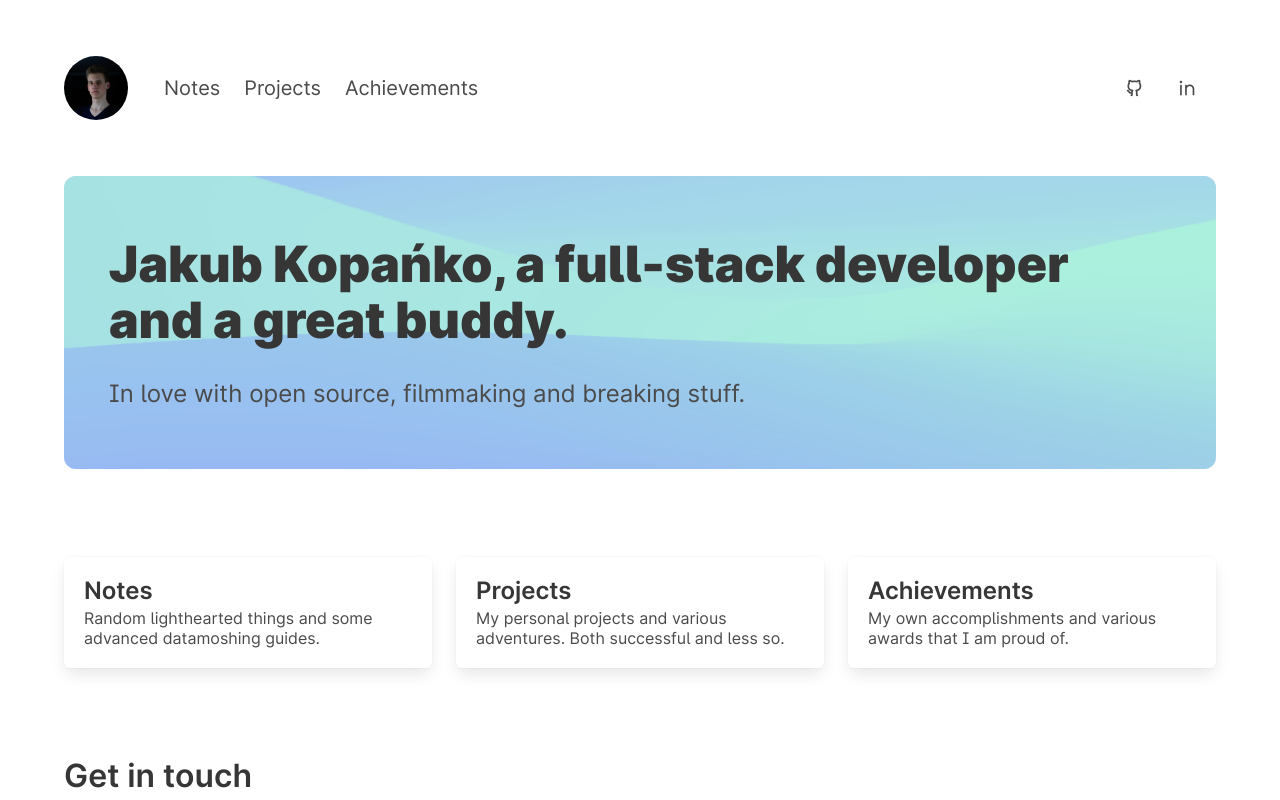
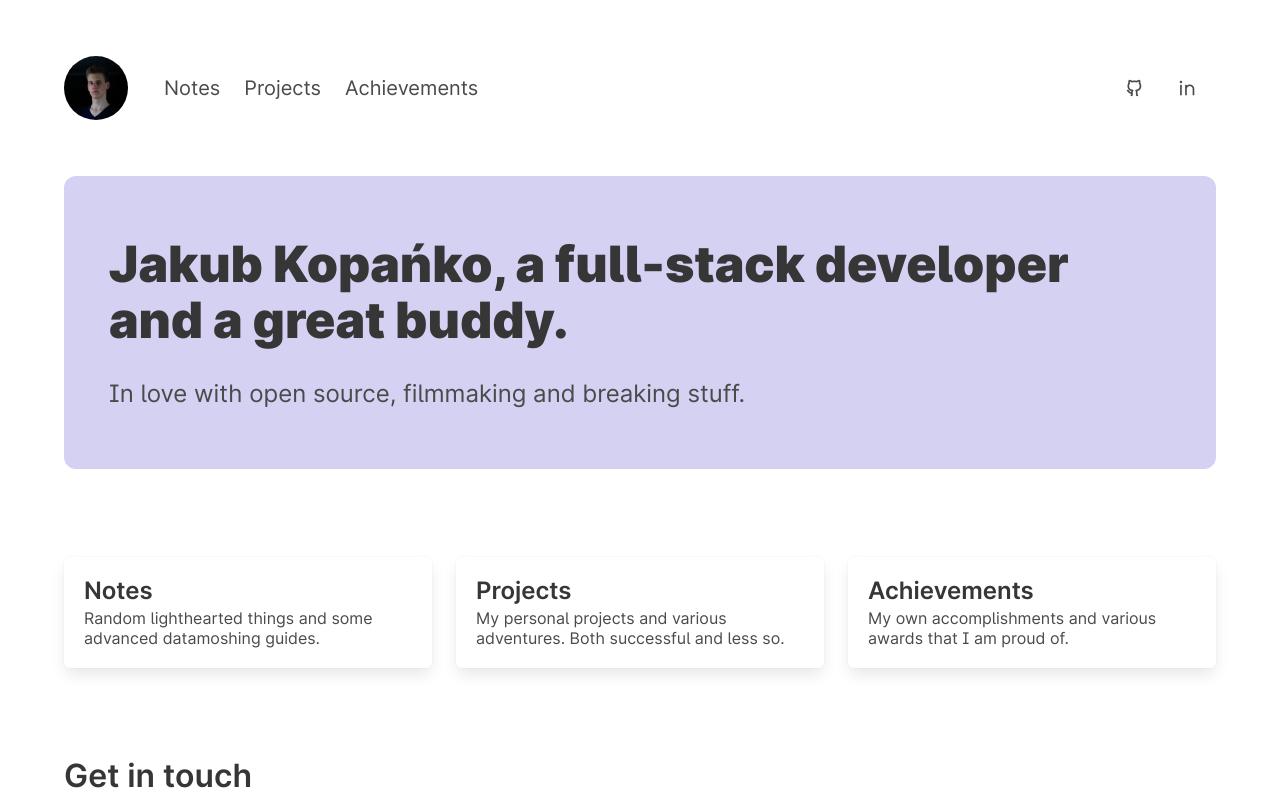
Before and after one commit to pcktm/kopanko.com, a Next.js app: page / in a window 1280 px wide. Shown: the top 800 px of the page. Built offline with nearby package versions, Linux system fonts and the light colour scheme.

Commit message:
feat: make the gradient fade in nicely

```diff
--- a/pages/index.tsx
+++ b/pages/index.tsx
@@ -35,7 +35,7 @@ export default function Home() {
 
       <div className="main section with-gradient">
         <section className="content intro">
-          <div className="container">
+          <div className="container is-colored">
             <RainbowCanvas className="rainbow"></RainbowCanvas>
             <div className="about gradient">
               <p className="title ">Jakub Kopańko, a full-stack developer<br/>and a great buddy.</p>
--- a/styles/index.scss
+++ b/styles/index.scss
@@ -27,6 +27,12 @@
   }
 }
 
+.container.is-colored {
+  background-color: #d5d1f3;
+  border-radius: 12px;
+  z-index: -2;
+}
+
 .main.with-gradient {
   @media screen and (min-width: 769px) {
     padding-top: 0;
@@ -34,16 +40,23 @@
 
   .rainbow {
     position: absolute;
-    z-index: -100;
+    z-index: -1;
     width: 100%;
     height: 100%;
     border-radius: 12px;
-    animation: huerotate 5s ease-in-out infinite;
+    animation: fadein linear 2s, huerotate 5s ease-in-out infinite;
     animation-direction: alternate;
-    background-color: #d5d1f3;
-
     @media screen and (max-width: 768px) {
       display: none;
+    }
+  }
+
+  @keyframes fadein {
+    from {
+      opacity: 0;
+    }
+    to {
+      opacity: 1;
     }
   }
 
```
